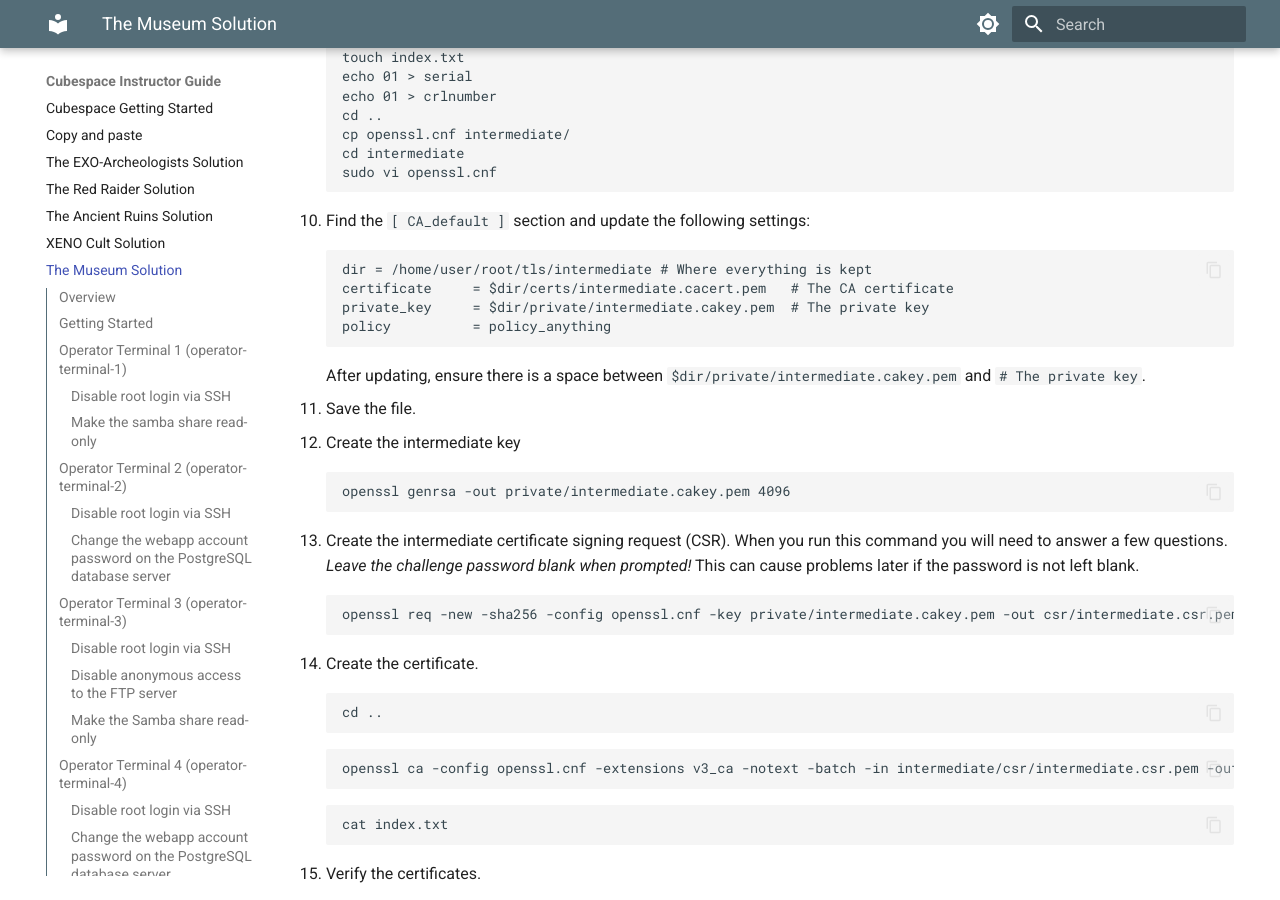
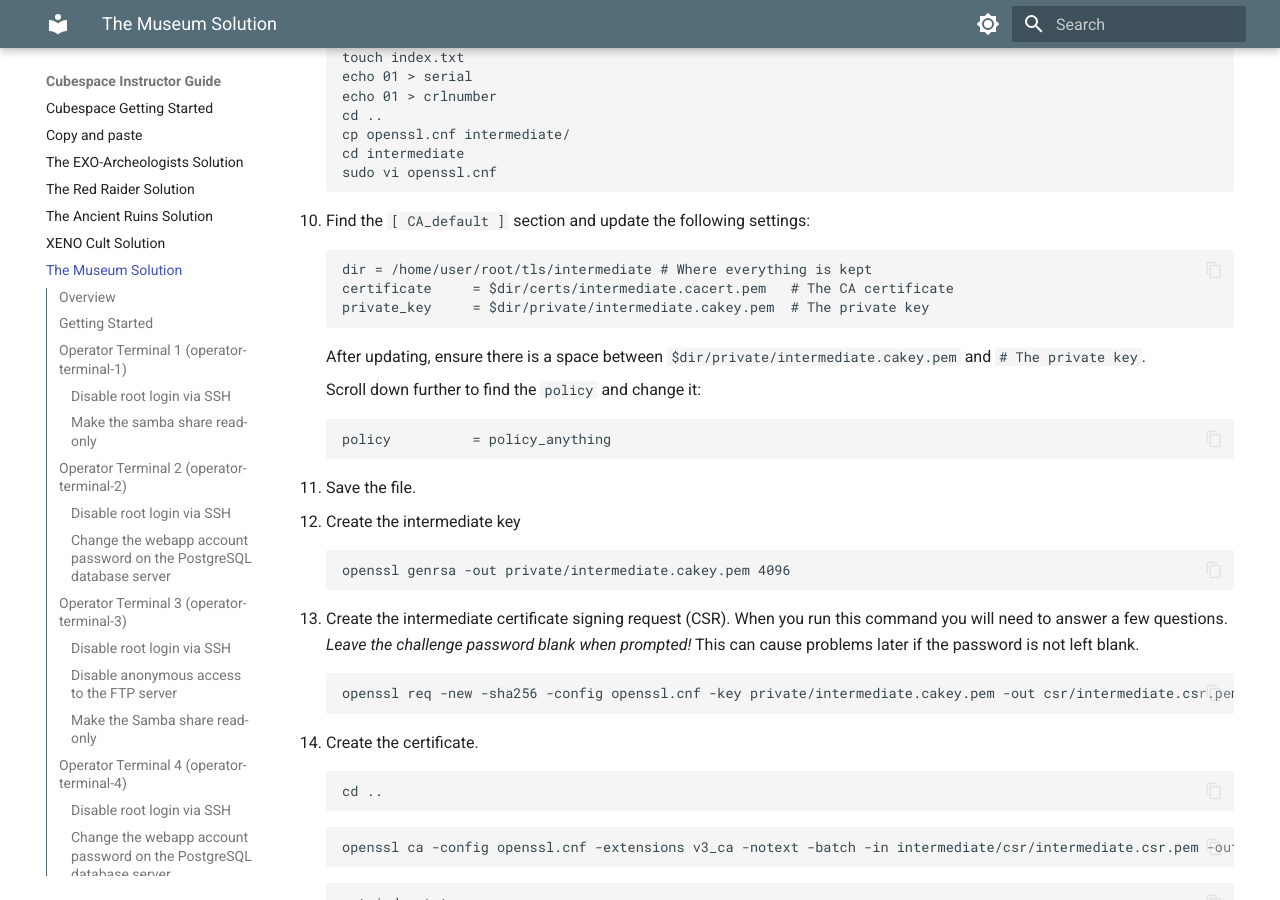
Before and after one commit to cmu-sei/foundry-docs, an MkDocs documentation site: the page built from docs/cubespace-instructor/5-ins-museum.md, in a window 1280 px wide and 900 px high, scrolled down 5801 px. Built offline with MkDocs 1.6.1 and Material for MkDocs 9.7.7, drawn with Linux system fonts in a browser that asks for light colours.

Commit message:
more museum stuff

````diff
--- a/docs/cubespace-instructor/5-ins-museum.md
+++ b/docs/cubespace-instructor/5-ins-museum.md
@@ -213,10 +213,14 @@ Generate the Root CA, Intermediate and Server Certificates.
     dir = /home/user/root/tls/intermediate # Where everything is kept
     certificate     = $dir/certs/intermediate.cacert.pem   # The CA certificate
     private_key     = $dir/private/intermediate.cakey.pem  # The private key
+    ```
+    After updating, ensure there is a space between `$dir/private/intermediate.cakey.pem` and `# The private key`.
+
+    Scroll down further to find the `policy` and change it:
+
+    ```
     policy          = policy_anything
     ```
-
-    After updating, ensure there is a space between `$dir/private/intermediate.cakey.pem` and `# The private key`.
 
 11. Save the file.
 12. Create  the intermediate key
````
